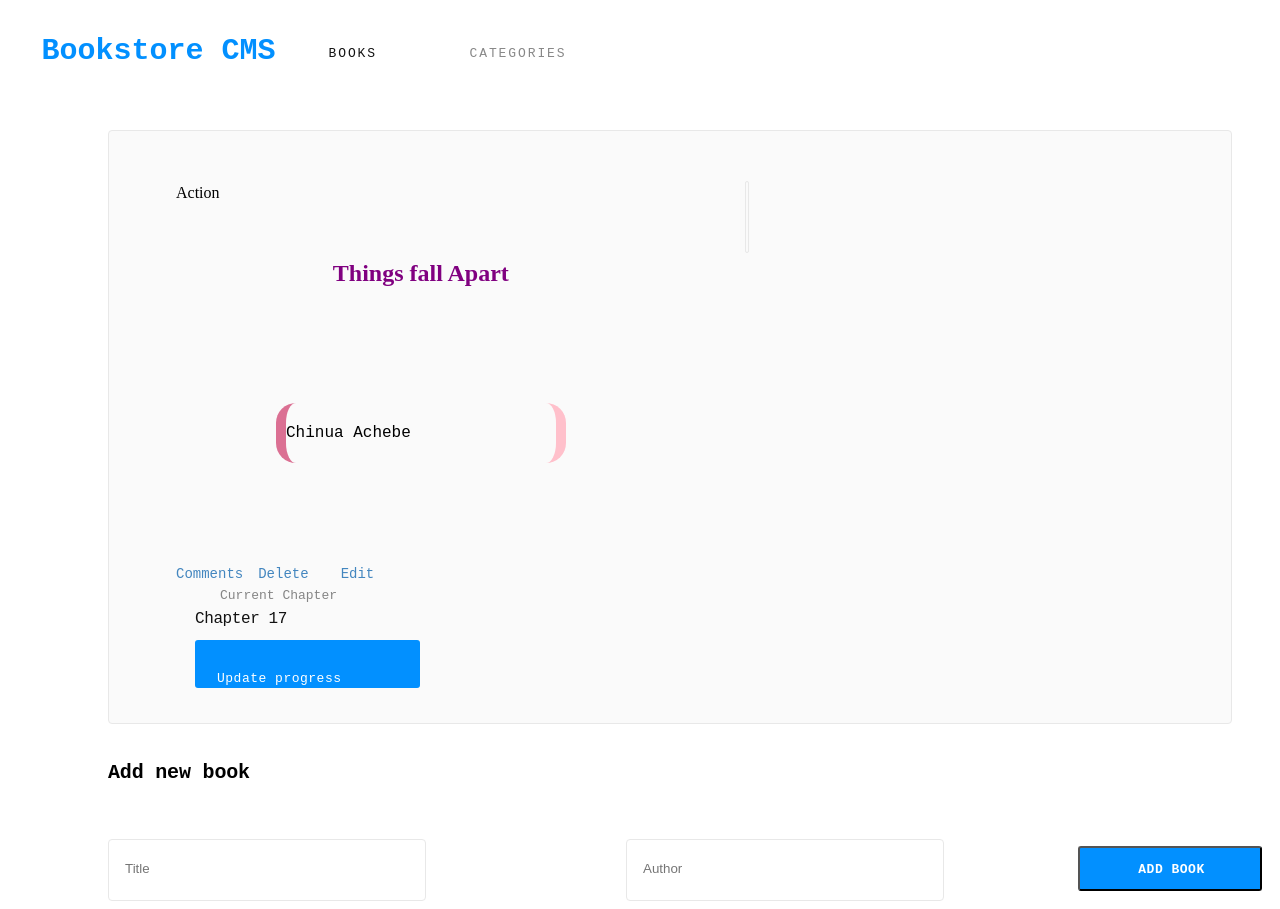
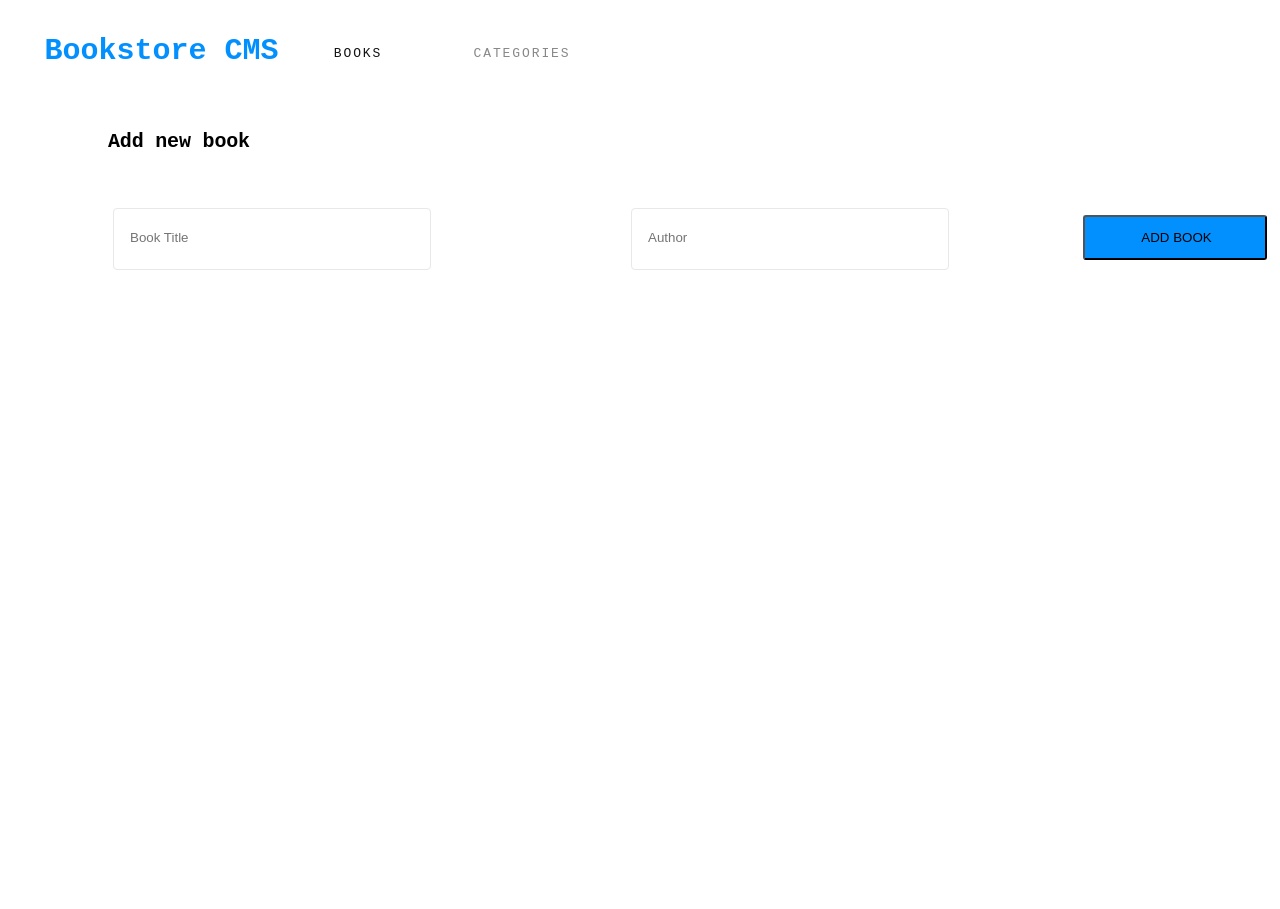
Before and after one commit to osbentech/my-BookStore, a React (Create React App) app: page /Books in a window 1280 px wide. After the commit the page ends 800 px from the top, so only its background shows below. Built offline with nearby package versions, Linux system fonts and the light colour scheme.

Commit message:
Add reducer to my project

```diff
--- a/package.json
+++ b/package.json
@@ -3,14 +3,20 @@
   "version": "0.1.0",
   "private": true,
   "dependencies": {
+    "@reduxjs/toolkit": "^1.8.5",
     "@testing-library/jest-dom": "^5.16.5",
     "@testing-library/react": "^13.4.0",
     "@testing-library/user-event": "^13.5.0",
     "react": "^18.2.0",
     "react-dom": "^18.2.0",
+    "react-fragment": "^1.0.0",
+    "react-providers": "^2.0.2",
+    "react-redux": "^8.0.4",
     "react-router-dom": "^6.4.1",
     "react-scripts": "5.0.1",
+    "redux": "^4.2.0",
     "router": "^1.3.7",
+    "uuid": "^9.0.0",
     "web-vitals": "^2.1.4"
   },
   "scripts": {
--- a/src/App.js
+++ b/src/App.js
@@ -1,21 +1,48 @@
+// import * as React from 'react';
+// import {
+//   Routes,
+//   Route,
+// } from 'react-router-dom';
+// import Books from './components/Books';
+// import Home from './Home';
+// import Categories from './components/Categories';
+// import './App.css';
+
+// function App() {
+//   return (
+//     <div>
+//         <Routes>
+//           <Route path="Books" element={<Books />} />
+//           <Route path="categories" element={<Categories />} />
+//           <Route path="/" element={<Home />} />
+//         </Routes>
+//     </div>
+//   );
+// }
+
+// export default App;
+
 import * as React from 'react';
 import {
+  BrowserRouter as Router,
   Routes,
   Route,
 } from 'react-router-dom';
+import Home from './Home';
 import Books from './components/Books';
-import Home from './Home';
 import Categories from './components/Categories';
 import './App.css';
 
 function App() {
   return (
-    <div>
+    <div className="App">
+      <Router>
         <Routes>
           <Route path="Books" element={<Books />} />
           <Route path="categories" element={<Categories />} />
           <Route path="/" element={<Home />} />
         </Routes>
+      </Router>
     </div>
   );
 }
--- a/src/components/Book.js
+++ b/src/components/Book.js
@@ -1,26 +1,31 @@
 import React from 'react';
 import './Book.css';
+import { useSelector, useDispatch } from 'react-redux';
+import { remove } from '../redux/books/books';
 
-const Book = (props) => {
-  const { title, author } = props;
+const Book = () => {
+  const books = useSelector((state) => state.book);
+  const dispatch = useDispatch();
   return (
     <>
+      {books.map((book) => (
+        <React.Fragment key={book.id}>
           <div className="book">
             <div className="book-holder">
               <span className="School-of">
                 Action
               </span>
               <h2>
-            {title}
+                {book.title}
               </h2>
-          <p>{author}</p>
+              <p>{book.author}</p>
               <div className="section">
                 <span className="Comments">
                   Comments
                 </span>
-            <span className="delete">
+                <button className="delete" type="button" onClick={() => dispatch(remove(book.id))}>
                   Delete
-            </span>
+                </button>
                 <span className="edit">
                   Edit
                 </span>
@@ -44,6 +49,8 @@ const Book = (props) => {
               </div>
             </div>
           </div>
+        </React.Fragment>
+      ))}
     </>
   );
 };
--- a/src/components/Books.js
+++ b/src/components/Books.js
@@ -7,7 +7,7 @@ const Books = () => {
   return (
     <>
     <Header />
-    <Book title="Things fall Apart" author="Chinua Achebe" />
+    <Book />
     <InputBook />
   </>
   )
--- a/src/components/Categories.js
+++ b/src/components/Categories.js
@@ -1,12 +1,38 @@
+// import React, { useState } from 'react';
 import React from 'react';
+import { useDispatch, useSelector } from 'react-redux';
 import Header from './Header';
 import './Book.css';
+import { categAction } from '../redux/categories/categories';
 
-const Categories = () => (
-  <>
-    <Header />
-    <button className="status" type="button">Check Status</button>
-  </>
-);
+function Categories() {
+  const status = useSelector((state) => state.categ);
+  const dispatch = useDispatch();
+  return (
+    <div>
+      <Header />
+      <button className="status" type="button" onClick={() => { dispatch(categAction()); }}>Check Status</button>
+      <p>{status}</p>
+    </div>
+  );
+}
 
 export default Categories;
+
+// function Categories() {
+//   // State: a counter value
+//   const [counter, setCounter] = useState(0)
+
+//   // Action: code that causes an update to the state when something happens
+//   const increment = () => {
+//     setCounter(prevCounter => prevCounter + 1)
+//   }
+
+//   // View: the UI definition
+//   return (
+//     <div>
+//       Value: {counter} <button onClick={increment}>Increment</button>
+//     </div>
+//   )
+// }
+// export default Categories
--- a/src/components/InputBook.js
+++ b/src/components/InputBook.js
@@ -1,29 +1,45 @@
-import React from 'react';
+import { React, useState } from 'react';
 import './InputBook.css';
+import { v4 as uuidv4 } from 'uuid';
+import { useDispatch } from 'react-redux';
+import { add } from '../redux/books/books';
 
-const InputBook = () => (
+const InputBook = () => {
+  const dispatch = useDispatch();
+  const [title, setTitle] = useState('Book Title');
+  const [author, setAuthor] = useState('Author');
+
+  const submitBookToStore = (e) => {
+    e.preventDefault();
+    const newBook = {
+      id: uuidv4(),
+      title,
+      author,
+    };
+    dispatch(add(newBook));
+  };
+  return (
     <>
       <h1>Add new book</h1>
-    <form className="form-container">
+      <form className="form-container" onSubmit={submitBookToStore}>
         <input
           type="text"
           className="input-title"
-        placeholder="Title"
-        name="title"
+          placeholder={title}
+          onChange={(e) => setTitle(e.target.value)}
         />
         <input
           type="text"
           className="input-title"
-        placeholder="Author"
-        name="title"
+          placeholder={author}
+          onChange={(e) => setAuthor(e.target.value)}
         />
         <button type="submit" className="input-submit">
-        <span className="ADD-BOOK Text-Style">
           ADD BOOK
-        </span>
         </button>
       </form>
     </>
   );
+};
 
 export default InputBook;
--- a/src/index.js
+++ b/src/index.js
@@ -1,17 +1,15 @@
 import React from 'react';
 import ReactDOM from 'react-dom';
-import { BrowserRouter } from 'react-router-dom';
+import { Provider } from 'react-redux';
+import store from './redux/configurestore';
 import App from './App';
-import Header from './components/Book';
-import Books from './components/Books';
-import InputBook from './components/InputBook';
-import reportWebVitals from './reportWebVitals';
+
 
 const root = ReactDOM.createRoot(document.getElementById('root'));
 root.render(
-  <BrowserRouter>
-    <App />
-  </BrowserRouter>,
+  <React.StrictMode>
+    <Provider store={store}>
+      <App />
+    </Provider>
+  </React.StrictMode>,
 );
-
-reportWebVitals();
--- /dev/null
+++ b/src/redux/books/books.js
@@ -0,0 +1,29 @@
+const ADD = 'bookStore/books/ADD';
+const REMOVE = 'bookStore/books/REMOVE';
+
+const initialState = [];
+
+export default function bookReduce(state = initialState, action) {
+  switch (action.type) {
+    case ADD:
+      return [...state, action.book];
+    case REMOVE:
+      return [...state.filter((book) => book.id !== action.id)];
+    default:
+      return state;
+  }
+}
+
+export function add(book) {
+  return {
+    type: ADD,
+    book,
+  };
+}
+
+export function remove(id) {
+  return {
+    type: REMOVE,
+    id,
+  };
+}
--- /dev/null
+++ b/src/redux/categories/categories.js
@@ -0,0 +1,18 @@
+const STAT = 'bookStore/categories/STATUS';
+
+const initialState = 'status Unknown';
+
+export default function categoryReduce(state = initialState, action) {
+  switch (action.type) {
+    case STAT:
+      return 'still constructing';
+    default:
+      return state;
+  }
+}
+
+export function categAction() {
+  return {
+    type: STAT,
+  };
+}
--- /dev/null
+++ b/src/redux/configurestore.js
@@ -0,0 +1,12 @@
+import { createStore, combineReducers } from 'redux';
+import bookReduce from './books/books';
+import categoryReduce from './categories/categories';
+
+const rootReducer = combineReducers({
+  book: bookReduce,
+  categ: categoryReduce,
+});
+
+const store = createStore(rootReducer);
+
+export default store;
```
Also changed, not shown: src/components/Counter.js (added, +17 -0 lines), 1 other file (tests, documents, lock files or other folders). Lines whose indentation alone changed are shown as unchanged.
